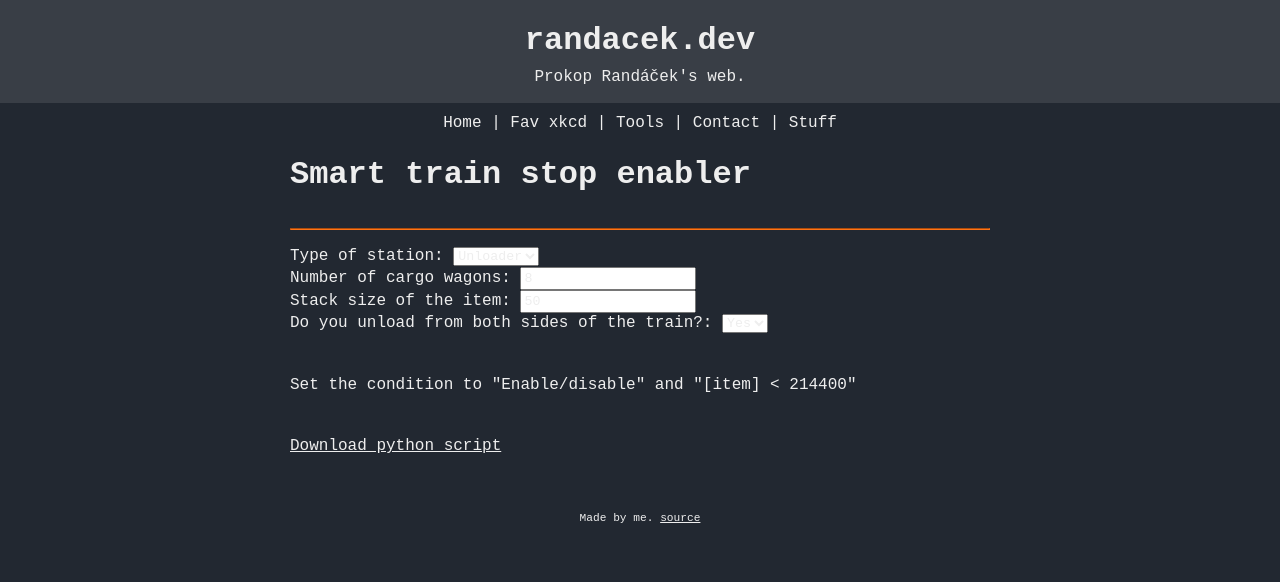
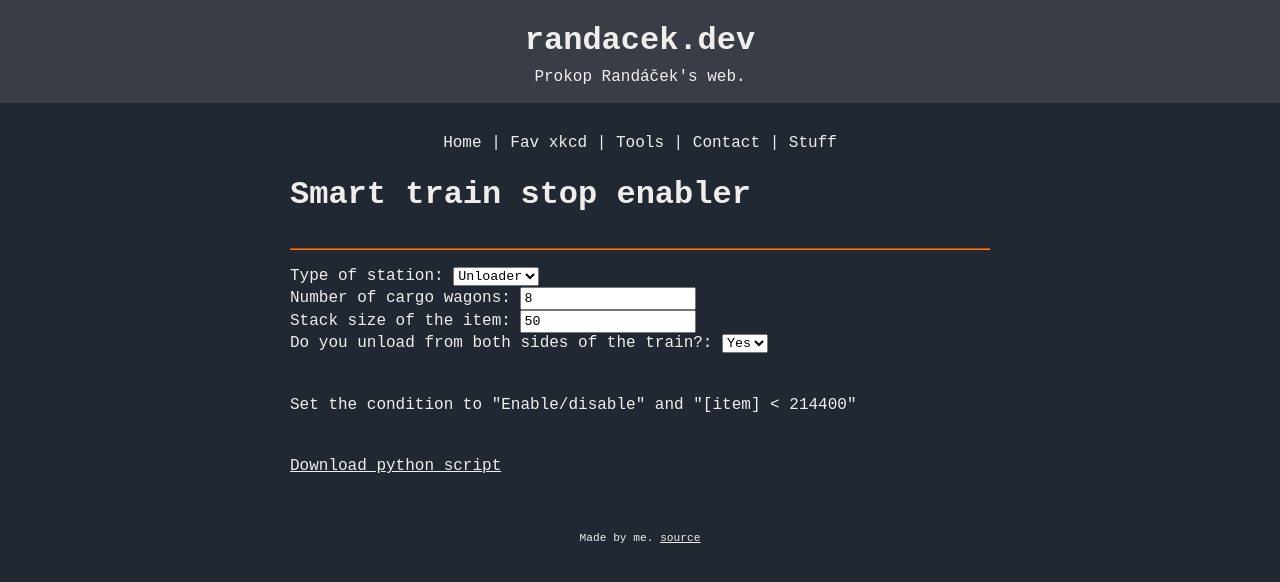
Before and after one commit to ProkopRandacek/randacek.dev, a Jekyll site: the page built from content/stuff/fac/trainstopenabler.md, in a window 1280 px wide. Shown: the top 582 px of the page. Built offline with Jekyll 4.4.1, drawn with Linux system fonts in a browser that asks for light colours.

Commit message:
tools fix

```diff
--- a/assets/styles.css
+++ b/assets/styles.css
@@ -1,5 +1,3 @@
-@import "/assets/syntax.css";
-
 @font-face {
     font-family: "Inconsolata"
     src: url(/assets/inconsolata.ttf) format("truetype")
@@ -45,9 +43,6 @@ hr {
 	margin-top: 0px;
 }
 
-.header p {
-	margin-bottom: 0px;
-}
 
 .content {
     max-width: 700px;
@@ -61,6 +56,8 @@ hr {
     padding-top: 3em;
 }
 
+input, select { color: black; }
+
 p { margin-bottom: 20px; }
 ul { padding-left: 20px; }
 .t { padding-bottom: 1em; }
@@ -69,3 +66,5 @@ ul { padding-left: 20px; }
 .navbar .current a { color: #ff7315; }
 .content, .content * { text-align: left; }
 ::-webkit-scrollbar { display: none; }
+
+@import "/assets/syntax.css";
```
